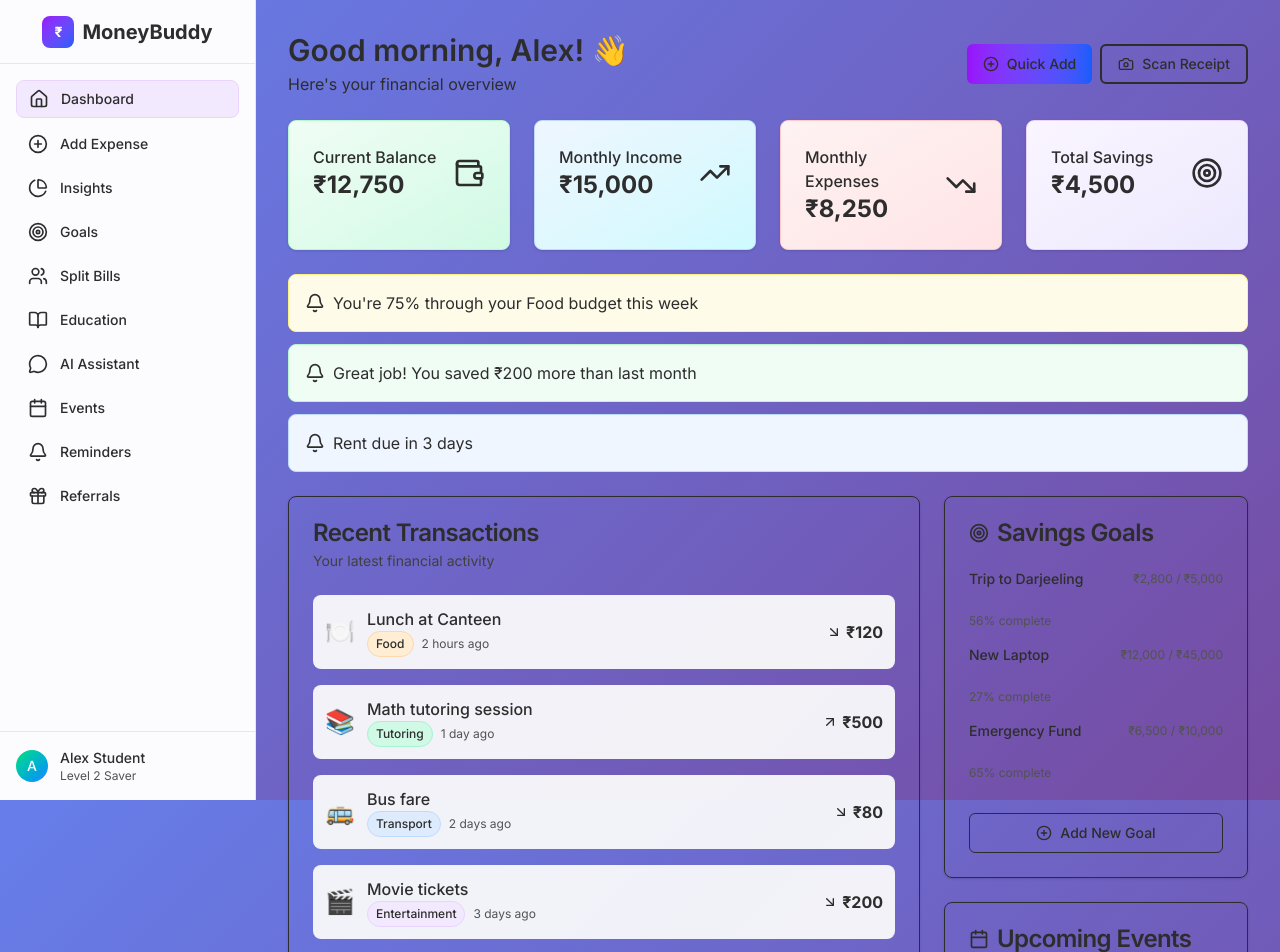
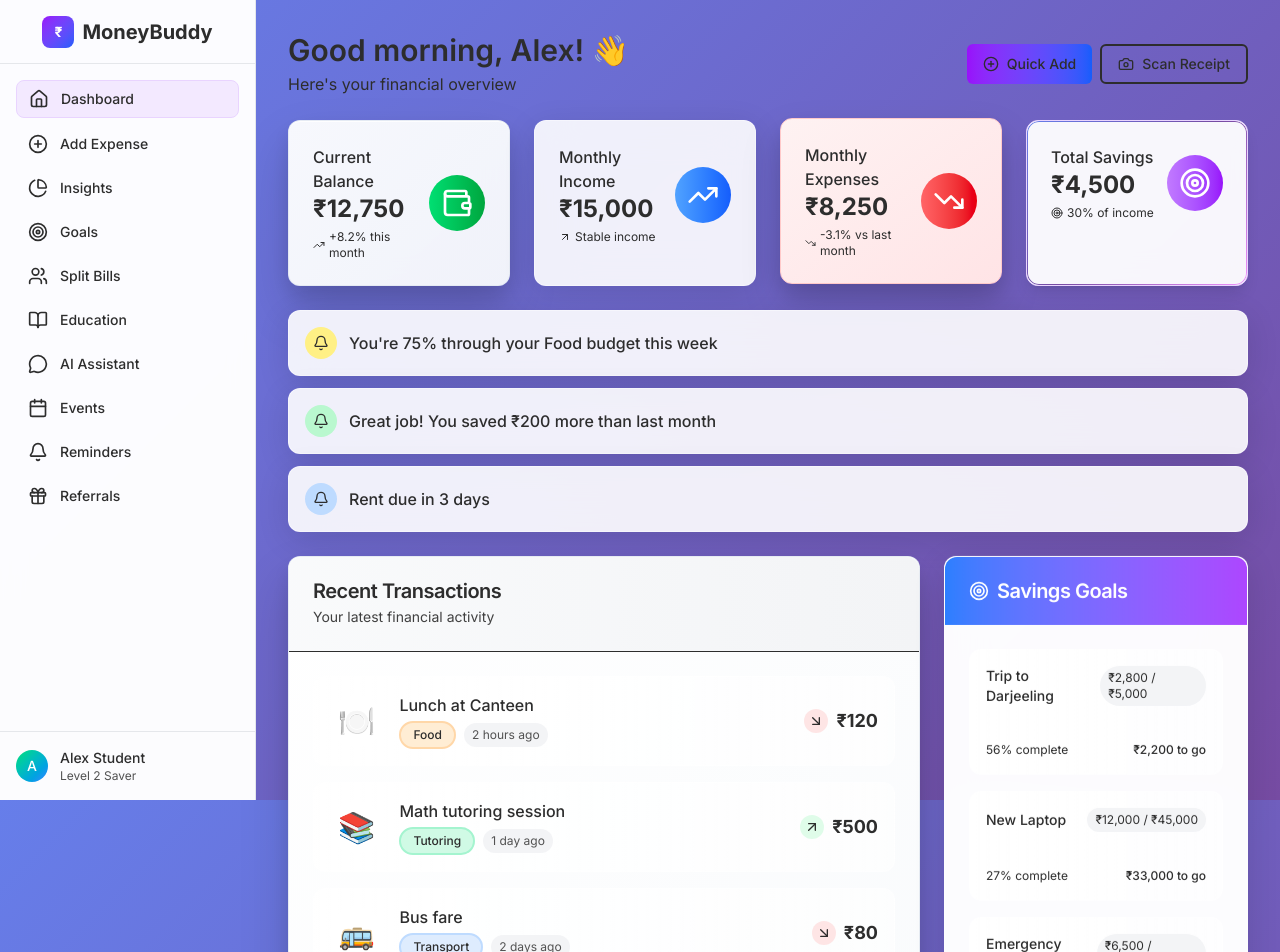
Before and after one commit to Pjdey28/money-buddy, a Next.js app: page / in a window 1280 px wide. Shown: the top 952 px of the page. Built offline with nearby package versions, Linux system fonts and the light colour scheme.

Commit message:
second commit

```diff
--- a/src/app/globals.css
+++ b/src/app/globals.css
@@ -278,6 +278,68 @@ select option {
   backdrop-filter: blur(12px);
 }
 
+/* Beautiful card variants */
+.card-gradient {
+  background: linear-gradient(135deg, rgba(255, 255, 255, 0.95) 0%, rgba(255, 255, 255, 0.9) 100%);
+  backdrop-filter: blur(15px);
+  border: 1px solid rgba(255, 255, 255, 0.3);
+  box-shadow: 0 15px 35px rgba(0, 0, 0, 0.1), 0 5px 15px rgba(0, 0, 0, 0.05);
+}
+
+.card-elevated {
+  box-shadow: 0 20px 40px rgba(0, 0, 0, 0.15), 0 10px 20px rgba(0, 0, 0, 0.1);
+  transform: translateY(-2px);
+}
+
+.card-glass {
+  background: rgba(255, 255, 255, 0.9);
+  backdrop-filter: blur(20px);
+  border: 1px solid rgba(255, 255, 255, 0.4);
+  box-shadow: 0 8px 32px rgba(0, 0, 0, 0.12);
+}
+
+.card-premium {
+  background: linear-gradient(135deg,
+    rgba(255, 255, 255, 0.95) 0%,
+    rgba(248, 250, 252, 0.95) 100%);
+  border: 1px solid rgba(226, 232, 240, 0.8);
+  box-shadow:
+    0 25px 50px rgba(0, 0, 0, 0.15),
+    0 10px 20px rgba(0, 0, 0, 0.1),
+    inset 0 1px 0 rgba(255, 255, 255, 0.9);
+}
+
+.card-floating {
+  animation: float 6s ease-in-out infinite;
+}
+
+@keyframes float {
+  0%, 100% { transform: translateY(0px); }
+  50% { transform: translateY(-5px); }
+}
+
+.card-hover-lift:hover {
+  transform: translateY(-8px) scale(1.02);
+  box-shadow: 0 25px 50px rgba(0, 0, 0, 0.2);
+}
+
+.card-border-gradient {
+  position: relative;
+  background: rgba(255, 255, 255, 0.95);
+  backdrop-filter: blur(15px);
+}
+
+.card-border-gradient::before {
+  content: '';
+  position: absolute;
+  inset: 0;
+  padding: 1px;
+  background: linear-gradient(135deg, #667eea, #764ba2, #f093fb);
+  border-radius: inherit;
+  mask: linear-gradient(#fff 0 0) content-box, linear-gradient(#fff 0 0);
+  mask-composite: exclude;
+}
+
 /* Ensure navigation text is readable */
 nav .text-gray-600 {
   color: #404040 !important;
--- a/src/app/page.js
+++ b/src/app/page.js
@@ -100,27 +100,27 @@ export default function Dashboard() {
       {/* Quick Add Modal */}
       {showQuickAdd && (
         <div className="fixed inset-0 bg-black bg-opacity-50 flex items-center justify-center z-50 p-4">
-          <Card className="w-full max-w-md">
-            <CardHeader>
-              <CardTitle className="flex items-center">
-                <Zap className="h-5 w-5 mr-2 text-yellow-500" />
+          <Card className="w-full max-w-md card-premium card-elevated">
+            <CardHeader className="bg-gradient-to-r from-purple-500 to-blue-500 text-white rounded-t-xl">
+              <CardTitle className="flex items-center text-white">
+                <Zap className="h-5 w-5 mr-2 text-yellow-300" />
                 Quick Add Expense
               </CardTitle>
-              <CardDescription>Log your expense in under 5 seconds</CardDescription>
+              <CardDescription className="text-purple-100">Log your expense in under 5 seconds</CardDescription>
             </CardHeader>
-            <CardContent className="space-y-4">
+            <CardContent className="space-y-4 p-6">
               <div className="flex space-x-2">
                 <Input
                   type="number"
                   placeholder="Amount"
                   value={quickAmount}
                   onChange={(e) => setQuickAmount(e.target.value)}
-                  className="text-lg"
+                  className="text-lg border-2 focus:border-purple-400"
                 />
                 <select
                   value={quickCategory}
                   onChange={(e) => setQuickCategory(e.target.value)}
-                  className="px-3 py-2 border rounded-md"
+                  className="px-3 py-2 border-2 rounded-md focus:border-purple-400 bg-white"
                 >
                   <option>Food</option>
                   <option>Transport</option>
@@ -130,8 +130,19 @@ export default function Dashboard() {
                 </select>
               </div>
               <div className="flex space-x-2">
-                <Button onClick={handleQuickAdd} className="flex-1">Add Expense</Button>
-                <Button variant="outline" onClick={() => setShowQuickAdd(false)}>Cancel</Button>
+                <Button
+                  onClick={handleQuickAdd}
+                  className="flex-1 bg-gradient-to-r from-purple-600 to-blue-600 hover:from-purple-700 hover:to-blue-700"
+                >
+                  Add Expense
+                </Button>
+                <Button
+                  variant="outline"
+                  onClick={() => setShowQuickAdd(false)}
+                  className="border-2 hover:bg-gray-50"
+                >
+                  Cancel
+                </Button>
               </div>
             </CardContent>
           </Card>
@@ -140,50 +151,74 @@ export default function Dashboard() {
 
       {/* Financial Overview Cards */}
       <div className="grid grid-cols-1 md:grid-cols-2 lg:grid-cols-4 gap-6">
-        <Card className="bg-gradient-to-br from-green-50 to-emerald-100 border-green-200">
+        <Card className="card-premium card-hover-lift transition-all duration-300 bg-gradient-to-br from-green-50 to-emerald-100 border-green-200">
           <CardContent className="p-6">
             <div className="flex items-center justify-between">
               <div>
                 <p className="text-green-700 font-medium">Current Balance</p>
                 <p className="text-2xl font-bold text-green-900">₹{mockData.balance.toLocaleString()}</p>
+                <div className="flex items-center text-xs text-green-600 mt-1">
+                  <TrendingUp className="h-3 w-3 mr-1" />
+                  +8.2% this month
+                </div>
               </div>
-              <Wallet className="h-8 w-8 text-green-600" />
+              <div className="p-3 rounded-full bg-gradient-to-r from-green-400 to-green-600">
+                <Wallet className="h-8 w-8 text-white" />
+              </div>
             </div>
           </CardContent>
         </Card>
 
-        <Card className="bg-gradient-to-br from-blue-50 to-cyan-100 border-blue-200">
+        <Card className="card-glass card-hover-lift transition-all duration-300 bg-gradient-to-br from-blue-50 to-cyan-100 border-blue-200">
           <CardContent className="p-6">
             <div className="flex items-center justify-between">
               <div>
                 <p className="text-blue-700 font-medium">Monthly Income</p>
                 <p className="text-2xl font-bold text-blue-900">₹{mockData.monthlyIncome.toLocaleString()}</p>
+                <div className="flex items-center text-xs text-blue-600 mt-1">
+                  <ArrowUpRight className="h-3 w-3 mr-1" />
+                  Stable income
+                </div>
               </div>
-              <TrendingUp className="h-8 w-8 text-blue-600" />
+              <div className="p-3 rounded-full bg-gradient-to-r from-blue-400 to-blue-600">
+                <TrendingUp className="h-8 w-8 text-white" />
+              </div>
             </div>
           </CardContent>
         </Card>
 
-        <Card className="bg-gradient-to-br from-red-50 to-rose-100 border-red-200">
+        <Card className="card-elevated card-hover-lift transition-all duration-300 bg-gradient-to-br from-red-50 to-rose-100 border-red-200">
           <CardContent className="p-6">
             <div className="flex items-center justify-between">
               <div>
                 <p className="text-red-700 font-medium">Monthly Expenses</p>
                 <p className="text-2xl font-bold text-red-900">₹{mockData.monthlyExpenses.toLocaleString()}</p>
+                <div className="flex items-center text-xs text-red-600 mt-1">
+                  <TrendingDown className="h-3 w-3 mr-1" />
+                  -3.1% vs last month
+                </div>
               </div>
-              <TrendingDown className="h-8 w-8 text-red-600" />
+              <div className="p-3 rounded-full bg-gradient-to-r from-red-400 to-red-600">
+                <TrendingDown className="h-8 w-8 text-white" />
+              </div>
             </div>
           </CardContent>
         </Card>
 
-        <Card className="bg-gradient-to-br from-purple-50 to-violet-100 border-purple-200">
+        <Card className="card-border-gradient card-hover-lift transition-all duration-300 bg-gradient-to-br from-purple-50 to-violet-100 border-purple-200">
           <CardContent className="p-6">
             <div className="flex items-center justify-between">
               <div>
                 <p className="text-purple-700 font-medium">Total Savings</p>
                 <p className="text-2xl font-bold text-purple-900">₹{mockData.savings.toLocaleString()}</p>
+                <div className="flex items-center text-xs text-purple-600 mt-1">
+                  <Target className="h-3 w-3 mr-1" />
+                  30% of income
+                </div>
               </div>
-              <Target className="h-8 w-8 text-purple-600" />
+              <div className="p-3 rounded-full bg-gradient-to-r from-purple-400 to-purple-600">
+                <Target className="h-8 w-8 text-white" />
+              </div>
             </div>
           </CardContent>
         </Card>
@@ -195,15 +230,21 @@ export default function Dashboard() {
           {mockData.alerts.map((alert) => (
             <div
               key={alert.id}
-              className={`p-4 rounded-lg border ${
-                alert.type === 'warning' ? 'bg-yellow-50 border-yellow-200 text-yellow-800' :
-                alert.type === 'success' ? 'bg-green-50 border-green-200 text-green-800' :
-                'bg-blue-50 border-blue-200 text-blue-800'
+              className={`p-4 rounded-xl border card-glass transition-all duration-200 hover:shadow-lg ${
+                alert.type === 'warning' ? 'bg-gradient-to-r from-yellow-50 to-orange-50 border-yellow-200 text-yellow-800' :
+                alert.type === 'success' ? 'bg-gradient-to-r from-green-50 to-emerald-50 border-green-200 text-green-800' :
+                'bg-gradient-to-r from-blue-50 to-cyan-50 border-blue-200 text-blue-800'
               }`}
             >
               <div className="flex items-center">
-                <Bell className="h-5 w-5 mr-2" />
-                {alert.message}
+                <div className={`p-2 rounded-full mr-3 ${
+                  alert.type === 'warning' ? 'bg-yellow-200' :
+                  alert.type === 'success' ? 'bg-green-200' :
+                  'bg-blue-200'
+                }`}>
+                  <Bell className="h-4 w-4" />
+                </div>
+                <span className="font-medium">{alert.message}</span>
               </div>
             </div>
           ))}
@@ -214,34 +255,38 @@ export default function Dashboard() {
       <div className="grid grid-cols-1 lg:grid-cols-3 gap-6">
         {/* Recent Transactions */}
         <div className="lg:col-span-2">
-          <Card>
-            <CardHeader>
-              <CardTitle>Recent Transactions</CardTitle>
-              <CardDescription>Your latest financial activity</CardDescription>
+          <Card className="card-premium">
+            <CardHeader className="bg-gradient-to-r from-gray-50 to-gray-100 rounded-t-xl border-b">
+              <CardTitle className="text-gray-900">Recent Transactions</CardTitle>
+              <CardDescription className="text-gray-600">Your latest financial activity</CardDescription>
             </CardHeader>
-            <CardContent>
+            <CardContent className="p-6">
               <div className="space-y-4">
                 {mockData.recentTransactions.map((transaction) => (
-                  <div key={transaction.id} className="flex items-center justify-between p-3 rounded-lg bg-gray-50">
-                    <div className="flex items-center space-x-3">
-                      <div className="text-2xl">{transaction.icon}</div>
+                  <div key={transaction.id} className="flex items-center justify-between p-4 rounded-xl bg-gradient-to-r from-white/80 to-white/60 border border-white/30 hover:shadow-md transition-all duration-200 card-hover-lift">
+                    <div className="flex items-center space-x-4">
+                      <div className="text-3xl p-2 rounded-full bg-white/80">
+                        {transaction.icon}
+                      </div>
                       <div>
                         <p className="font-medium text-gray-900">{transaction.description}</p>
-                        <div className="flex items-center space-x-2">
-                          <span className={`px-2 py-1 rounded-full text-xs font-medium border ${categoryColors[transaction.category]}`}>
+                        <div className="flex items-center space-x-2 mt-1">
+                          <span className={`px-3 py-1 rounded-full text-xs font-medium border-2 ${categoryColors[transaction.category]}`}>
                             {transaction.category}
                           </span>
-                          <span className="text-xs text-gray-500">{transaction.time}</span>
+                          <span className="text-xs text-gray-500 bg-gray-100 px-2 py-1 rounded-full">{transaction.time}</span>
                         </div>
                       </div>
                     </div>
                     <div className="flex items-center">
-                      {transaction.type === 'expense' ? (
-                        <ArrowDownRight className="h-4 w-4 text-red-500 mr-1" />
-                      ) : (
-                        <ArrowUpRight className="h-4 w-4 text-green-500 mr-1" />
-                      )}
-                      <span className={`font-bold ${transaction.type === 'expense' ? 'text-red-600' : 'text-green-600'}`}>
+                      <div className={`p-1 rounded-full mr-2 ${transaction.type === 'expense' ? 'bg-red-100' : 'bg-green-100'}`}>
+                        {transaction.type === 'expense' ? (
+                          <ArrowDownRight className="h-4 w-4 text-red-500" />
+                        ) : (
+                          <ArrowUpRight className="h-4 w-4 text-green-500" />
+                        )}
+                      </div>
+                      <span className={`font-bold text-lg ${transaction.type === 'expense' ? 'text-red-600' : 'text-green-600'}`}>
                         ₹{transaction.amount}
                       </span>
                     </div>
@@ -255,29 +300,37 @@ export default function Dashboard() {
         {/* Sidebar */}
         <div className="space-y-6">
           {/* Savings Goals */}
-          <Card>
-            <CardHeader>
-              <CardTitle className="flex items-center">
+          <Card className="card-glass card-floating">
+            <CardHeader className="bg-gradient-to-r from-blue-500 to-purple-500 text-white rounded-t-xl">
+              <CardTitle className="flex items-center text-white">
                 <Target className="h-5 w-5 mr-2" />
                 Savings Goals
               </CardTitle>
             </CardHeader>
-            <CardContent className="space-y-4">
+            <CardContent className="space-y-4 p-6">
               {mockData.goals.map((goal) => (
-                <div key={goal.id} className="space-y-2">
+                <div key={goal.id} className="space-y-3 p-4 rounded-xl bg-gradient-to-r from-white/90 to-white/80 border border-white/40">
                   <div className="flex justify-between items-center">
-                    <span className="font-medium text-sm">{goal.name}</span>
-                    <span className="text-xs text-gray-500">
+                    <span className="font-medium text-sm text-gray-900">{goal.name}</span>
+                    <span className="text-xs text-gray-600 bg-gray-100 px-2 py-1 rounded-full">
                       ₹{goal.current.toLocaleString()} / ₹{goal.target.toLocaleString()}
                     </span>
                   </div>
-                  <Progress value={(goal.current / goal.target) * 100} className="h-2" />
-                  <div className="text-xs text-gray-500">
-                    {Math.round((goal.current / goal.target) * 100)}% complete
+                  <Progress value={(goal.current / goal.target) * 100} className="h-3" />
+                  <div className="flex justify-between items-center">
+                    <div className="text-xs text-gray-600">
+                      {Math.round((goal.current / goal.target) * 100)}% complete
+                    </div>
+                    <div className="text-xs font-medium text-purple-600">
+                      ₹{(goal.target - goal.current).toLocaleString()} to go
+                    </div>
                   </div>
                 </div>
               ))}
-              <Button variant="outline" className="w-full mt-4">
+              <Button
+                variant="outline"
+                className="w-full mt-4 border-2 border-purple-200 hover:bg-purple-50 hover:border-purple-300 transition-all"
+              >
                 <PlusCircle className="h-4 w-4 mr-2" />
                 Add New Goal
               </Button>
@@ -285,28 +338,38 @@ export default function Dashboard() {
           </Card>
 
           {/* Upcoming Events */}
-          <Card>
-            <CardHeader>
-              <CardTitle className="flex items-center">
+          <Card className="card-border-gradient">
+            <CardHeader className="bg-gradient-to-r from-green-500 to-teal-500 text-white rounded-t-xl">
+              <CardTitle className="flex items-center text-white">
                 <Calendar className="h-5 w-5 mr-2" />
                 Upcoming Events
               </CardTitle>
             </CardHeader>
-            <CardContent className="space-y-3">
+            <CardContent className="space-y-4 p-6">
               {mockData.upcomingEvents.map((event) => (
-                <div key={event.id} className="p-3 rounded-lg bg-gradient-to-r from-purple-50 to-blue-50 border border-purple-200">
+                <div key={event.id} className="p-4 rounded-xl bg-gradient-to-r from-green-50 to-teal-50 border-2 border-green-200 hover:shadow-lg transition-all duration-200 card-hover-lift">
                   <div className="flex justify-between items-start">
-                    <div>
-                      <p className="font-medium text-sm">{event.name}</p>
-                      <p className="text-xs text-gray-500">in {event.date}</p>
+                    <div className="flex-1">
+                      <p className="font-medium text-sm text-gray-900">{event.name}</p>
+                      <div className="flex items-center mt-1">
+                        <Calendar className="h-3 w-3 text-green-600 mr-1" />
+                        <p className="text-xs text-green-700 font-medium">in {event.date}</p>
+                      </div>
                     </div>
-                    <div className="text-right">
+                    <div className="text-right bg-white/80 p-2 rounded-lg">
                       <p className="text-xs text-gray-500">Est. cost</p>
-                      <p className="font-bold text-sm">₹{event.estimatedCost}</p>
+                      <p className="font-bold text-sm text-gray-900">₹{event.estimatedCost}</p>
                     </div>
                   </div>
                 </div>
               ))}
+              <Button
+                variant="outline"
+                className="w-full mt-4 border-2 border-green-200 hover:bg-green-50 hover:border-green-300 transition-all"
+              >
+                <PlusCircle className="h-4 w-4 mr-2" />
+                Add Event
+              </Button>
             </CardContent>
           </Card>
         </div>
--- a/src/components/ui/card.js
+++ b/src/components/ui/card.js
@@ -5,7 +5,7 @@ const Card = React.forwardRef(({ className, ...props }, ref) => (
   <div
     ref={ref}
     className={cn(
-      "rounded-lg border bg-card text-card-foreground shadow-sm",
+      "rounded-xl border bg-white/95 backdrop-blur-md text-card-foreground shadow-lg hover:shadow-xl transition-all duration-300 border-white/20",
       className
     )}
     {...props}
@@ -26,7 +26,7 @@ const CardTitle = React.forwardRef(({ className, ...props }, ref) => (
   <h3
     ref={ref}
     className={cn(
-      "text-2xl font-semibold leading-none tracking-tight",
+      "text-xl font-semibold leading-none tracking-tight text-gray-900",
       className
     )}
     {...props}
@@ -37,7 +37,7 @@ CardTitle.displayName = "CardTitle"
 const CardDescription = React.forwardRef(({ className, ...props }, ref) => (
   <p
     ref={ref}
-    className={cn("text-sm text-muted-foreground", className)}
+    className={cn("text-sm text-gray-600", className)}
     {...props}
   />
 ))
```
